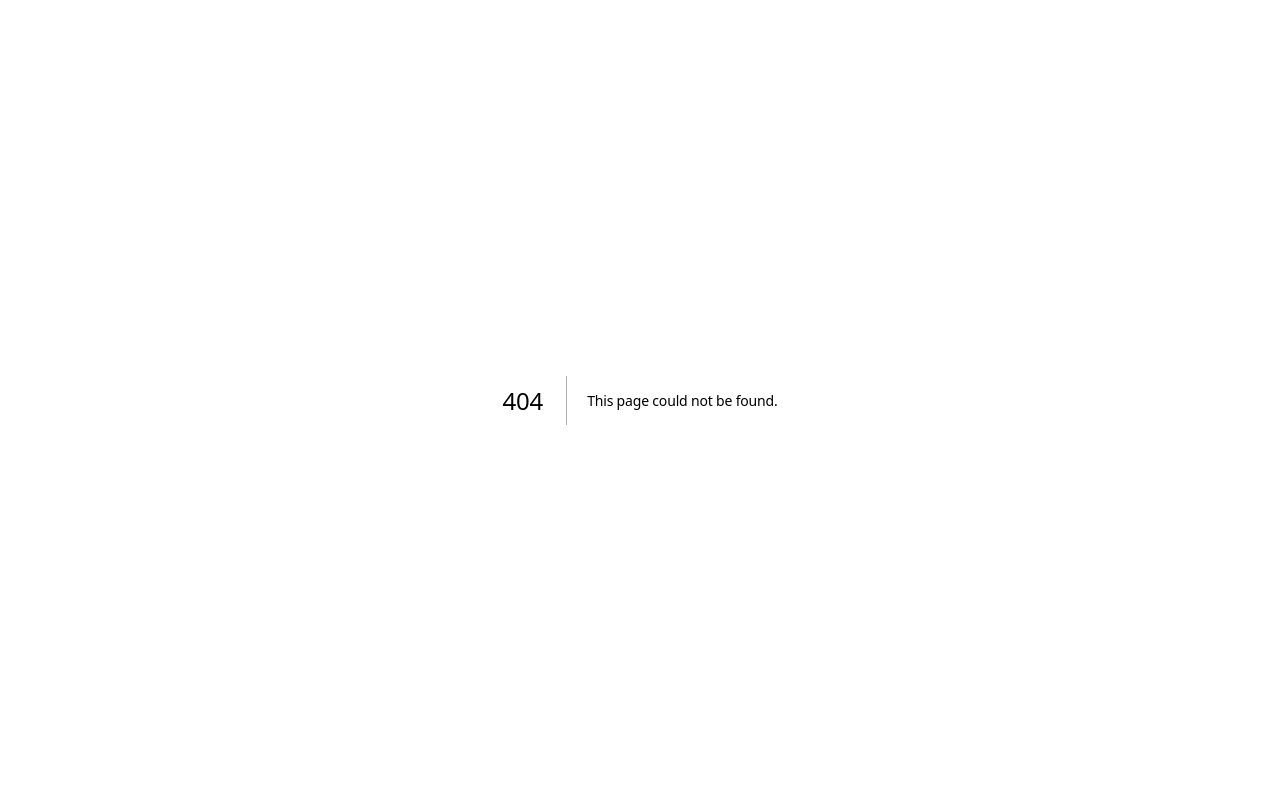
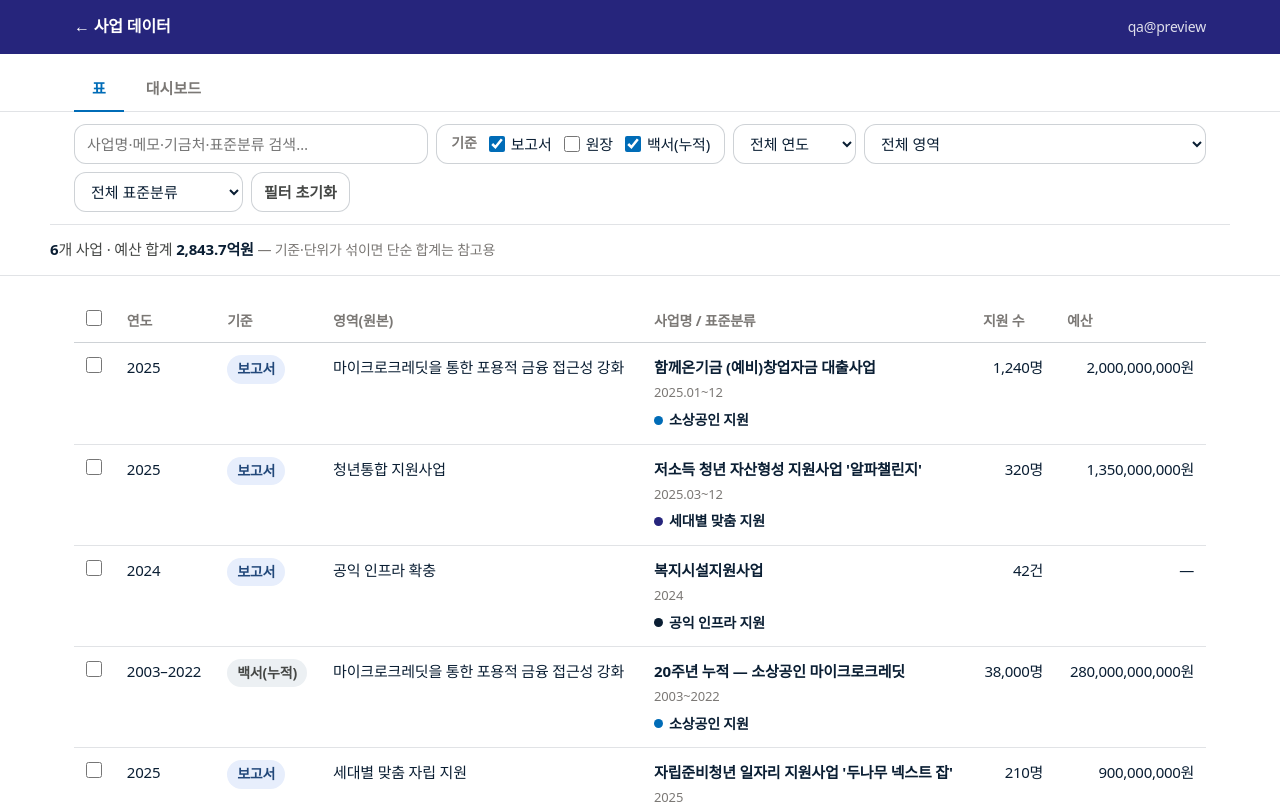
Before and after one commit to SocialSolidarityBank/AI-Onboarding-Program, a Next.js app in the folder web/: page /data/preview in a window 1280 px wide. Before the commit this address had no page. Shown: the top 804 px of the page. Built offline with nearby package versions, Linux system fonts and the light colour scheme; a web font is replaced by a local one.

Commit message:
chore(qa): /data/preview dev-only 라우트 (QA 후 삭제 예정)

```diff
--- /dev/null
+++ b/web/app/data/preview/page.tsx
@@ -0,0 +1,18 @@
+import { notFound } from "next/navigation";
+import DataExplorer from "../DataExplorer";
+import { SAMPLE_PROGRAMS, SAMPLE_AREA_SUMMARY } from "./sample";
+
+// QA 전용 미리보기 — 인증/DB 없이 샘플 데이터로 UI 렌더.
+// 운영 빌드에서는 접근 불가(notFound). QA 후 이 폴더는 삭제 예정.
+export const dynamic = "force-static";
+
+export default function DataPreviewPage() {
+  if (process.env.NODE_ENV === "production") notFound();
+  return (
+    <DataExplorer
+      programs={SAMPLE_PROGRAMS}
+      areaSummary={SAMPLE_AREA_SUMMARY}
+      email="qa@preview"
+    />
+  );
+}
--- /dev/null
+++ b/web/app/data/preview/sample.ts
@@ -0,0 +1,64 @@
+// QA 전용 샘플 데이터 — 4분류·3기준·여러 단위·null 예산·백서(2003-2022)·미분류를 모두 커버.
+import type { ProgramRow, AreaSummaryRow } from "../DataExplorer";
+
+export const SAMPLE_PROGRAMS: ProgramRow[] = [
+  {
+    program_id: "2025-A1-01", basis: "report", report_year: 2025, area_code: "A1",
+    area_name: "마이크로크레딧을 통한 포용적 금융 접근성 강화", program_name: "함께온기금 (예비)창업자금 대출사업",
+    period: "2025.01~12", headline_value: 1240, headline_unit: "명", budget_krw: 2_000_000_000,
+    target: "예비창업자", support_type: "대출", source_document: "2025 연차보고서", memo: null,
+    funders: [{ funder: "함께온기금", result: "집행", fund_size_krw: 2_000_000_000 }],
+    details: [{ item: "신규 대출", value: 1240, unit: "명", amount_krw: 2_000_000_000 }],
+    kpis: [{ metric: "상환율", value: 96, unit: "%" }], tags: null, category_std: "소상공인 지원",
+  },
+  {
+    program_id: "2025-A2-02", basis: "report", report_year: 2025, area_code: "A2",
+    area_name: "청년통합 지원사업", program_name: "저소득 청년 자산형성 지원사업 '알파챌린지'",
+    period: "2025.03~12", headline_value: 320, headline_unit: "명", budget_krw: 1_350_000_000,
+    target: "저소득 청년", support_type: "자산형성", source_document: "2025 연차보고서", memo: "만족도 조사 동반",
+    funders: [{ funder: "두나무", result: "집행", fund_size_krw: 1_350_000_000 }],
+    details: [], kpis: [{ metric: "만족도", value: 4.6, unit: "점" }], tags: null, category_std: "세대별 맞춤 지원",
+  },
+  {
+    program_id: "2024-LSI-03", basis: "ledger", report_year: 2024, area_code: "L-SI",
+    area_name: "사회혁신조직 지원 (원장)", program_name: "한전KDN 사회적경제 K-스타기업 육성사업",
+    period: "2024", headline_value: 18, headline_unit: "개소", budget_krw: 3_407_000_000,
+    target: "사회적경제조직", support_type: "성장지원", source_document: "재무결산", memo: null,
+    funders: [{ funder: "한전KDN", result: "집행", fund_size_krw: 3_407_000_000 }],
+    details: [], kpis: [], tags: null, category_std: "사회 혁신 조직 지원",
+  },
+  {
+    program_id: "2024-A4-04", basis: "report", report_year: 2024, area_code: "A4",
+    area_name: "공익 인프라 확충", program_name: "복지시설지원사업",
+    period: "2024", headline_value: 42, headline_unit: "건", budget_krw: null,
+    target: "복지시설", support_type: "시설지원", source_document: "2024 연차보고서", memo: "예산 미기재",
+    funders: [], details: [], kpis: [], tags: null, category_std: "공익 인프라 지원",
+  },
+  {
+    program_id: "WP-05", basis: "whitepaper", report_year: 2022, area_code: "WP-MC",
+    area_name: "마이크로크레딧을 통한 포용적 금융 접근성 강화", program_name: "20주년 누적 — 소상공인 마이크로크레딧",
+    period: "2003~2022", headline_value: 38000, headline_unit: "명", budget_krw: 280_000_000_000,
+    target: "소상공인", support_type: "대출", source_document: "20주년 백서", memo: "20년 누적치",
+    funders: [], details: [], kpis: [], tags: null, category_std: "소상공인 지원",
+  },
+  {
+    program_id: "2025-A2-06", basis: "report", report_year: 2025, area_code: "A2",
+    area_name: "세대별 맞춤 자립 지원", program_name: "자립준비청년 일자리 지원사업 '두나무 넥스트 잡'",
+    period: "2025", headline_value: 210, headline_unit: "명", budget_krw: 900_000_000,
+    target: "자립준비청년", support_type: "일자리", source_document: "2025 연차보고서", memo: null,
+    funders: [], details: [], kpis: [], tags: null, category_std: "세대별 맞춤 지원",
+  },
+  {
+    program_id: "2024-A9-07", basis: "report", report_year: 2024, area_code: "A9",
+    area_name: "영역 미귀속 특별섹션", program_name: "분류 미지정 시범사업",
+    period: "2024", headline_value: 5, headline_unit: "팀", budget_krw: 120_000_000,
+    target: "시범", support_type: "기타", source_document: "2024 연차보고서", memo: null,
+    funders: [], details: [], kpis: [], tags: null, category_std: null,
+  },
+];
+
+export const SAMPLE_AREA_SUMMARY: AreaSummaryRow[] = [
+  { basis: "report", report_year: 2025, area_code: "A1", area_name: "소상공인 지원", budget_krw: 2_000_000_000 },
+  { basis: "report", report_year: 2025, area_code: "A2", area_name: "청년통합 지원", budget_krw: 2_300_000_000 },
+  { basis: "ledger", report_year: 2024, area_code: "L-SI", area_name: "사회혁신조직 지원 (원장)", budget_krw: 3_407_372_960 },
+];
```
